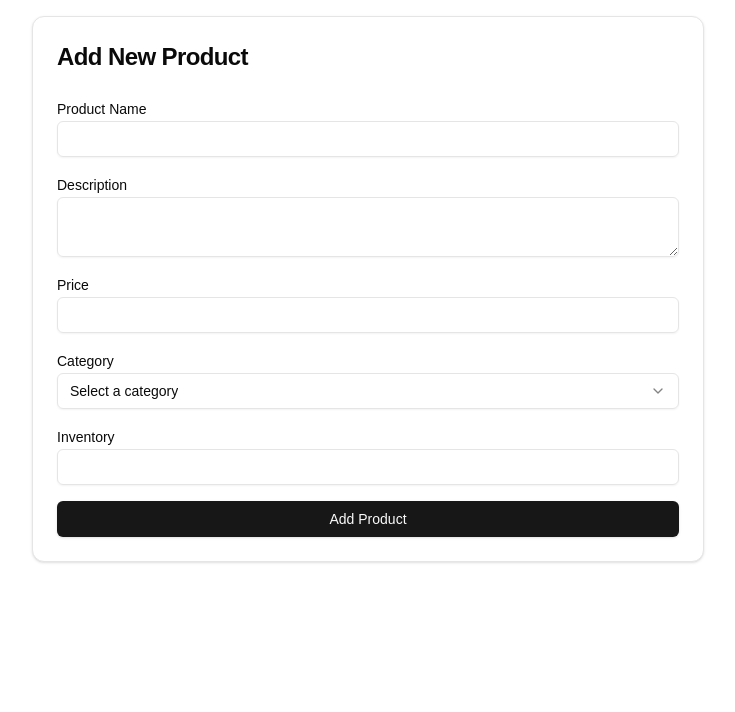
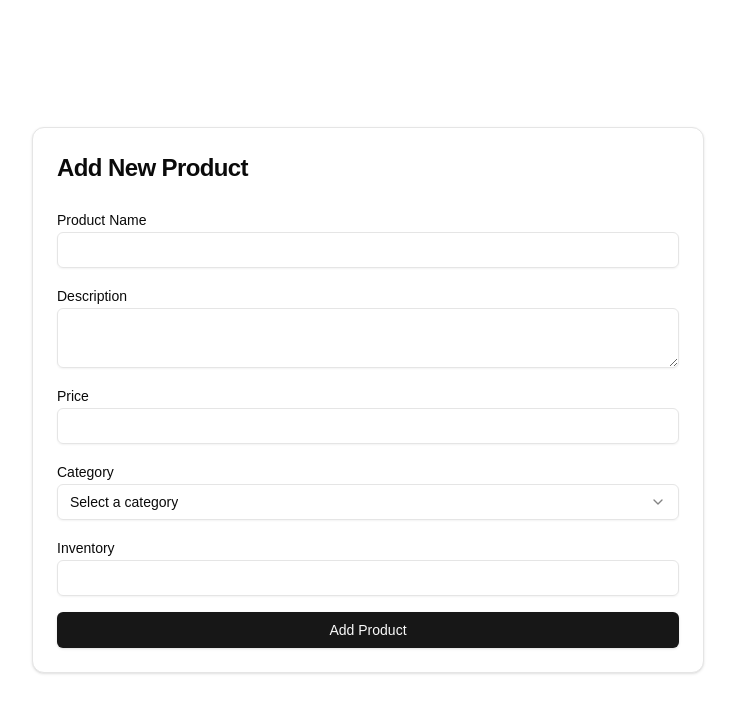
Before and after one commit to jaime8793/dash-frontend, a Next.js app: page /orderNowPage in a window 1280 px wide. Shown: the top 712 px of the page, without its empty margins (272-1007 px from the left). Built offline with nearby package versions, Linux system fonts and the light colour scheme.

Commit message:
Centered component

```diff
--- a/src/app/orderNowPage/page.js
+++ b/src/app/orderNowPage/page.js
@@ -74,7 +74,7 @@ export default function AddProductPage() {
           throw new Error(data.message || "Product upload failed");
         }
 
-        console.log("Product post successful frontend:", data);
+        console.log("Product post successful frontend:", data.product);
       } catch (error) {
         console.error("Error uploading product:", error);
         setErrors({ submit: error.message }); // ✅ Fix error state update
@@ -86,8 +86,8 @@ export default function AddProductPage() {
   };
 
   return (
-    <div className="container mx-auto p-4">
-      <Card className="w-full max-w-2xl mx-auto">
+    <div className="container mx-auto p-9 h-screen flex">
+      <Card className="w-full max-w-2xl m-auto ">
         <CardHeader>
           <CardTitle className="text-2xl font-bold">Add New Product</CardTitle>
         </CardHeader>
```
